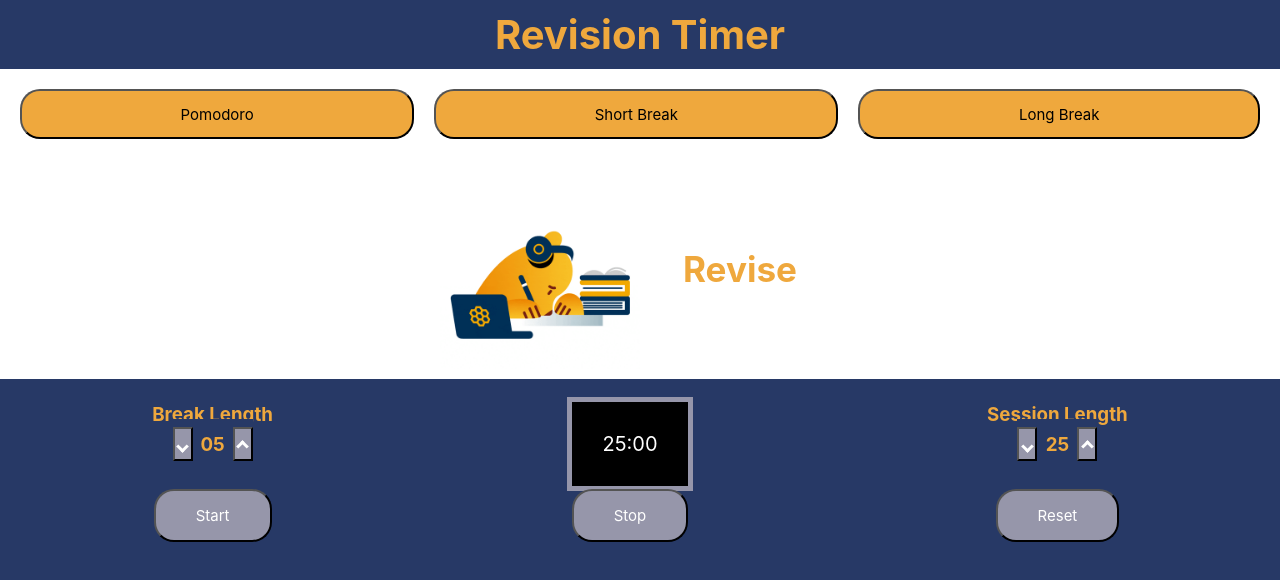
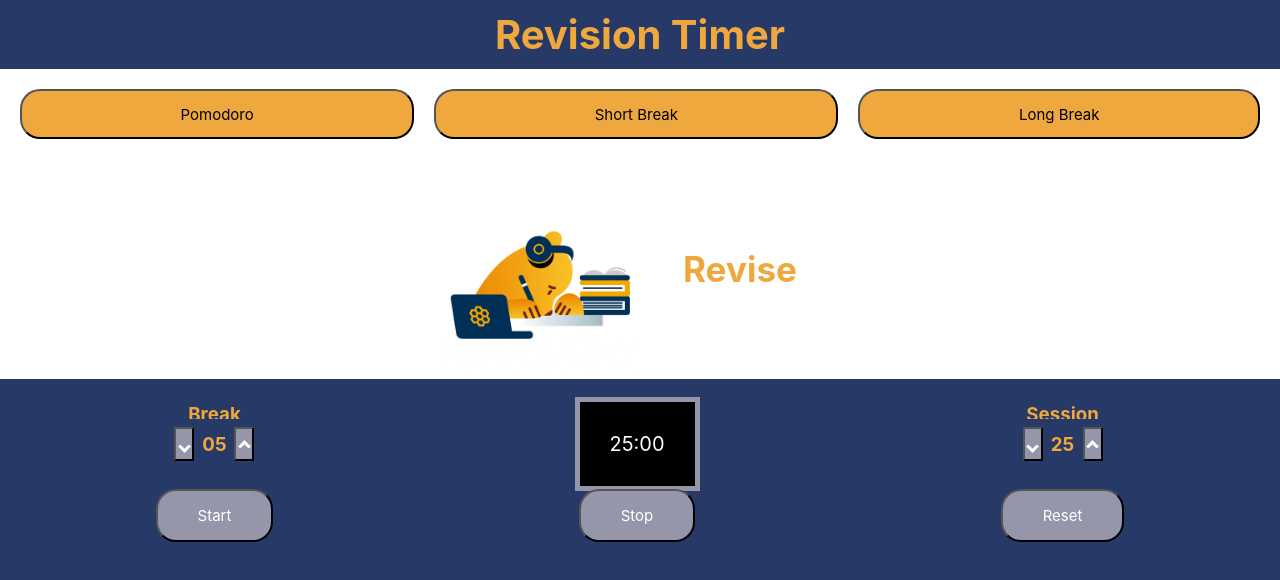
Before and after one commit to samstoppani/revisionTimer, a React (Create React App) app: page / in a window 1280 px wide. Shown: the top 580 px of the page. Built offline with nearby package versions, Linux system fonts and the light colour scheme.

Commit message:
remove "Lengths"

```diff
--- a/src/components/Display.js
+++ b/src/components/Display.js
@@ -330,9 +330,9 @@ export class Display extends Component {
                   <div className="bearDisplay"><h3>Chill</h3><img style={{width: 200, height: 200}} src="dancebear2.webp" alt="dance"/></div>}
                 </div>
                 <div className="timeChanger">
-                  <h3 className="text">Break Length</h3>
+                  <h3 className="text">Break</h3>
                   <div></div>
-                  <h3 className="text">Session Length</h3>
+                  <h3 className="text">Session</h3>
                   <div className="upDown">
                     <button className="upDownButton" onClick={this.downBreak}><i className="down"></i></button>
                     <h3 id="breakLength" className="text">05</h3>
```
